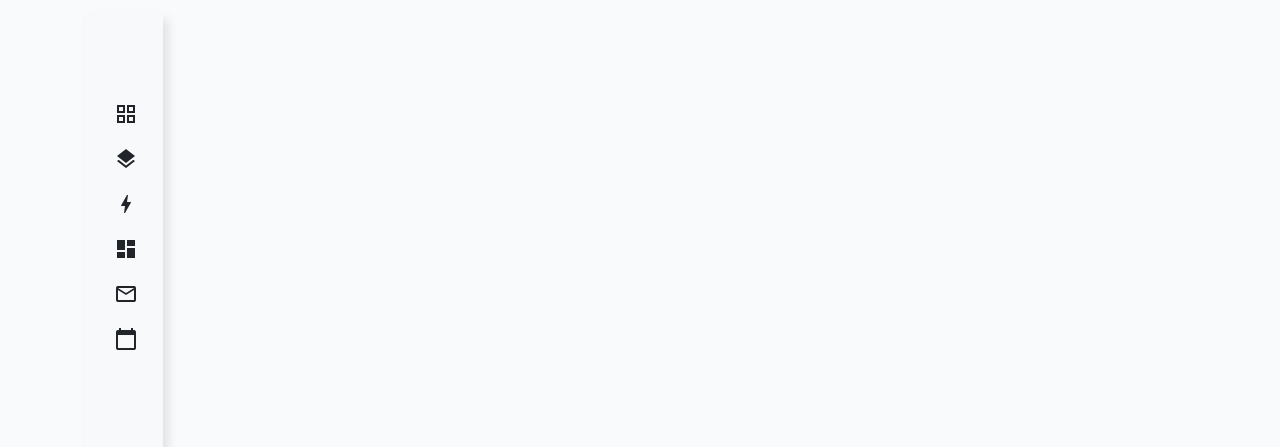
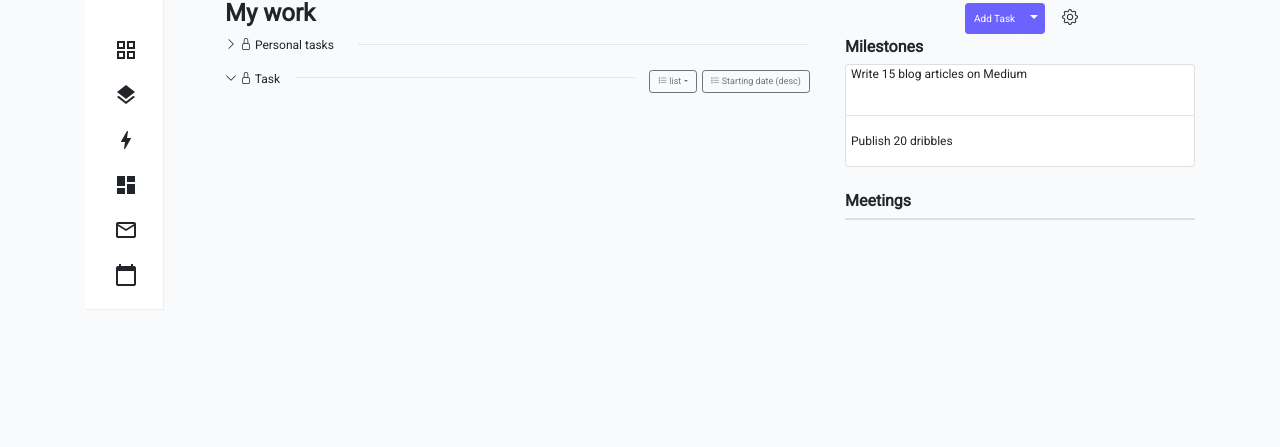
Before and after one commit to arunjose1995/task_list, a Django app: page / in a window 1280 px wide. Shown: the part 353-800 px from the top of the page. Run offline with Django 3.2, Linux system fonts and the light colour scheme; the visitor is signed in with stand-in values (Sample User, id 1); some libraries are stand-ins or nearby versions.

Commit message:
UI changes

```diff
--- a/static/css/style.css
+++ b/static/css/style.css
@@ -2,7 +2,7 @@ body {
   font-family: "Roboto", sans-serif;
   background-color: #f8fafb; }
 
-p {
+/* p {
   color: #b3b3b3;
   font-weight: 300; }
 
@@ -172,8 +172,121 @@ h2 {
     color: #721c24;
     background-color: #f8d7da;
     border-color: #f5c6cb;
+} */
+.container .navbar{
+  top:initial;
+  box-shadow: 1px 1px 1px rgba(128, 128, 128, 0.1);
+  background: white;
+  height: fit-content;
 }
 
-.verticalLine {
-  border-left: thick solid #ff0000;
+.container .row{
+  padding-top: 20px;
 }
+
+.container .row .navbar{
+  background-color: white;
+  padding-top: 50px;
+  margin-top: -18px;
+  position: absolute;
+  width: 78px;top:auto;
+  box-shadow: 1px 1px 1px rgba(128, 128, 128, 0.1);
+  height:webkit-fill-available;
+}
+
+.row .col-md-7{
+  padding-left: 60px;
+}
+
+/* .row .col-md-4{
+  margin-left: -30px;
+}  */
+
+.btn-group{
+  padding-left: 120px;
+}
+
+#personal{
+  font-size:12px; ;
+}
+#task{
+  font-size:12px; ;
+}
+
+
+#personal:after {
+  content: "";
+  display: block;
+  width:450px;
+  height: 0.1px;
+  background: rgb(230, 230, 230);
+  right: 22px;
+  position: absolute;
+  top: 45px;
+}
+a{
+  text-decoration:none;
+}
+
+#task:after {
+  content: "";
+  display: block;
+  width:340px;
+  height: 0.1px;
+  background: rgb(230, 230, 230);
+  right: 195px;
+  position: absolute;
+  top: 78px;
+}
+#list{
+  float: right;
+}
+a {
+  color: inherit;
+}
+
+.img {
+  height: 25px;
+  width: 25px;
+  border-radius: 50%;
+  float: right;
+}
+.card p{
+  padding-left: 5px;
+  font-size: 12px;
+}
+p .btn{
+  font-size: 9px;
+  float: left;
+  margin-right: 5px;
+}
+
+#add{
+  font-size: 10px;
+}
+
+.card-body {
+  padding: 0.25rem;
+}
+
+.card .small{
+  font-weight: lighter;
+  font-size: 10px;
+  padding-left: 15px;
+
+}
+.card .sub{
+  font-weight: bold;
+  font-size: 10px;
+  padding-left: 25px;
+}
+.card .stasks{
+  font-size: 10px;
+  padding-left: 25px;
+}
+
+.card .img{
+  float: none;
+  padding-left: 25px;
+  padding-right: 25px;
+}
--- a/templates/_base.html
+++ b/templates/_base.html
@@ -13,9 +13,10 @@
     <link rel="stylesheet" href="{% static 'fonts/icomoon/style.css'%}">
     <link rel="stylesheet" href="{% static 'css/owl.carousel.min.css'%}">
     <!-- Bootstrap CSS -->
+    <!-- CSS only -->
     <link rel="stylesheet" href="{% static 'css/bootstrap.min.css'%}">
     <!-- Style -->
-    <link rel="stylesheet" href="{% static 'css/style.css'%}">
+    <link rel="stylesheet" href="{% static '/css/style.css'%}">
 </head>
 <body>
     {% if messages %}
--- a/templates/index.html
+++ b/templates/index.html
@@ -1,15 +1,14 @@
 {% extends '_base.html' %}
 {% block content %}
 
-<div class="container" style="text-align: center;">
+<div class="container">
 
-    <nav class="navbar navbar-expand-lg navbar-light bg-light">
+  <nav class="navbar navbar-expand-lg navbar-light">
 
-      <a class="navbar-brand" href="#"><strong>t.</strong></a>
+    <a class="navbar-brand" href="#" style="padding-left: 20px;"><strong>t</strong><strong style="color: red;">.</strong></a>
     <button class="navbar-toggler" type="button" data-toggle="collapse" data-target="#navbarSupportedContent" aria-controls="navbarSupportedContent" aria-expanded="false" aria-label="Toggle navigation">
       <span class="navbar-toggler-icon"></span>
     </button>
-
     <div class="collapse navbar-collapse" id="navbarSupportedContent">
       <ul class="navbar-nav mr-auto px-4 mx-4">
         <li class="nav-item">
@@ -60,9 +59,11 @@
       </div>
     </div>
   </nav>
-    <hr style="width:auto;text-align:left;margin-left:0;"/>
-    <div>
-      <nav class="navbar bg-light" style="position: absolute;width: 78px;top:initial;box-shadow: 5px 7px 10px rgba(0,0,0,0.1);background: rgba(0,0,0,0.1);height: -webkit-fill-available;">
+</div>
+<div class="container">
+  <div class="row">
+    <div class="col-sm-1">
+      <nav class="navbar">
         <!-- Links -->
           <ul class="navbar-nav">
             <li class="nav-item"> <a class="btn btn-default" href=""><span class="material-icons">grid_view</span></a></li>
@@ -73,12 +74,108 @@
             <li class="nav-item"> <a class="btn btn-default" href=""><span class="material-icons">calendar_today</span></a></li>
           </ul>
       </nav>
-      <!-- <div>
+    </div>
+    <div class="col-md-7">
+      <h4><strong>My work</strong></h4>
+      <p id="personal">
+        <a data-target="#personaltasks" data-toggle="collapse" href="">
+          <i class="bi bi-chevron-right"></i> <i class="bi bi-lock"></i> Personal tasks
+        </a>
+      </p>
+      <div class="collapse out" id="personaltasks">
+        <!-- personal tasks data goes here -->
+      </div>
+        <p id="task" >
+          <a data-target="#tasks" data-toggle="collapse" href="">
+            <i class="bi bi-chevron-down"></i> <i class="bi bi-lock"></i> Task
+          </a>
+            <a id="list" href=""><button type="button"  class="btn btn-outline-secondary btn-sm dropdown-toggle"><i class="bi bi-list-stars"></i> list</button>
+              <button type="button"  class="btn btn-outline-secondary btn-sm"><i class="bi bi-list-stars"></i> Starting date (desc)</button>
+            </a>
+        </p>
+
+
+      <div class="collapse out" id="tasks">
+        <!-- tasks data goes here -->
+          <h6>
+            <strong>User Interface Projects</strong>
+            <img class="img" src=task_list/static/images/user.png" alt="" srcset="">
+            <img class="img" src=task_list/static/images/user.png" alt="" srcset="">
+            <img class="img" src=task_list/static/images/user.png" alt="" srcset="">
+          </h6>
+        <!-- Cards -->
+        <div class="card">
+          <div class="card-body">
+            <p>
+              <i class="bi bi-circle"></i> Search inspiration for upcoming project
+              <a id="list" href=""><button type="button"  class="btn btn-outline-secondary btn-sm"><i class="bi bi-alarm"></i> Remainder</button>
+                <button type="button"  class="btn btn-outline-secondary btn-sm"><i class="bi bi-list-stars"></i> Prority</button>
+                <button type="button"  class="btn btn-outline-secondary btn-sm"><i class="bi bi-three-dots"></i></button>
+              </a>
               <br>
-        <h2 style="text-align: start;margin-left: 150px;"><strong>My Work</strong></h2>
-      </div> -->
+              <small class="small">There is so much great inspiration in this world.</small>
+              <br>
+              <br>
+              <img class="img" src=task_list/static/images/user.png" alt="" srcset="">
+              <i class="bi bi-alarm"></i> 02:42:12
+            </p>
+          </div>
+        </div>
+        <br>
+        <div class="card">
+          <div class="card-body">
+            <p>
+              <i class="bi bi-circle"></i> Create design for first round
+              <a id="list" href=""><button type="button"  class="btn btn-outline-secondary btn-sm"><i class="bi bi-alarm"></i> Remainder</button>
+                <button type="button"  class="btn btn-outline-secondary btn-sm"><i class="bi bi-list-stars"></i> Prority</button>
+                <button type="button"  class="btn btn-outline-secondary btn-sm"> <i class="bi bi-three-dots"></i></button>
+              </a>
+              <br>
+              <small class="small">Project are about modern tech, so keep it minimalistic.</small>
+            </p>
+            <p class="sub">Sub-Tasks</p>
+            <p class="stasks">
+              <i class="bi bi-app"></i>
+              Draw round sketches <br>
+              <small class="small">Prepare first concepts of the project(two versions needed)</small>
+              <br>
+              <img class="img" src=task_list/static/images/user.png" alt="" srcset="">
+              <i class="bi bi-alarm"></i> 02:42:12
+            </p>
+          </div>
+        </div>
+      </div>
+    </div>
+    <div class="col-md-4">
+      <div>
+        <div class="btn-group">
+          <button type="button" id="add" class="btn btn-primary btn-sm">Add Task</button>
+          <button type="button" class="btn btn-sm btn-primary dropdown-toggle dropdown-toggle-split" data-bs-toggle="dropdown" aria-expanded="false">
+            <span class="visually-hidden"></span>
+          </button>
+        </div>
+        <a class="btn btn-default" href=""><i class="bi bi-gear"></i></a>
+      </div>
+      <div>
+        <h6><strong>Milestones</strong></h6>
+        <!-- Cards -->
+        <div class="card">
+          <p>Write 15 blog articles on Medium</p>
+          <hr>
+          <p>Publish 20 dribbles</p>
+        </div>
+      </div>
+      <br>
+      <div>
+        <h6><strong>Meetings</strong></h6>
+        <!-- Cards -->
+        <div class="card">
+          <!-- Calendar goes here -->
+        </div>
+      </div>
+    </div>
+  </div>
 </div>
   <br /><br />
-</div>
 
 {% endblock content %}
```
Lines whose indentation alone changed are shown as unchanged.
